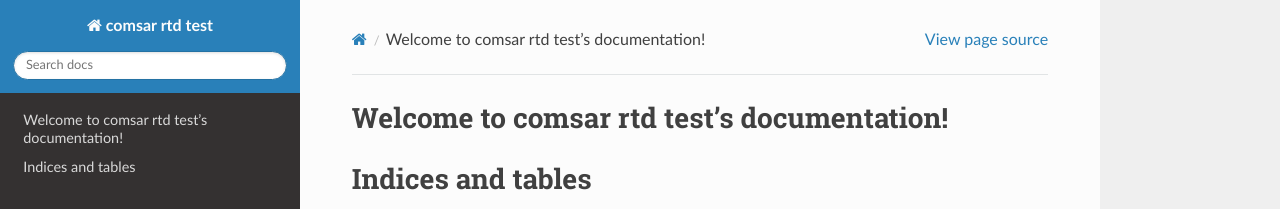
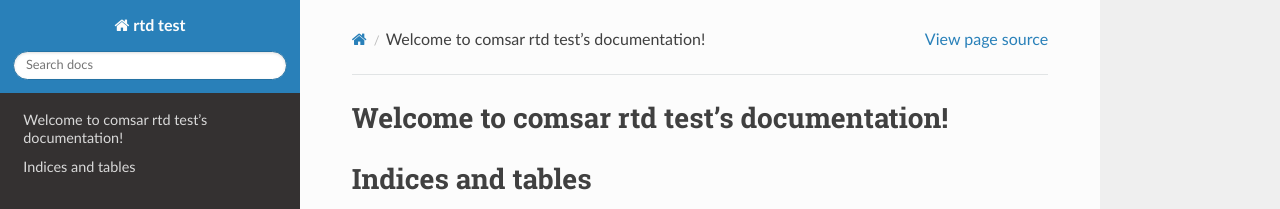
Before and after one commit to Teagum/rtd, a Sphinx documentation site: the page built from docs/source/index.rst, in a window 1280 px wide. Shown: the top 209 px of the page. Built offline with Sphinx 7.4.7 and the Read the Docs theme 2.0.0, drawn with Linux system fonts in a browser that asks for light colours.

Commit message:
Updated rtd project name.

```diff
--- a/docs/source/conf.py
+++ b/docs/source/conf.py
@@ -20,7 +20,7 @@ import sphinx_rtd_theme
 
 # -- Project information -----------------------------------------------------
 
-project = 'comsar rtd test'
+project = 'rtd test'
 copyright = '2021, Michael Blass'
 author = 'Michael Blass'
 
```
